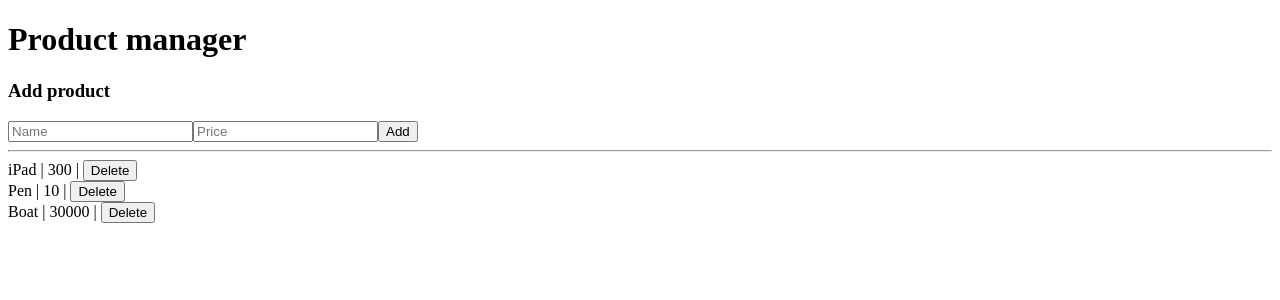
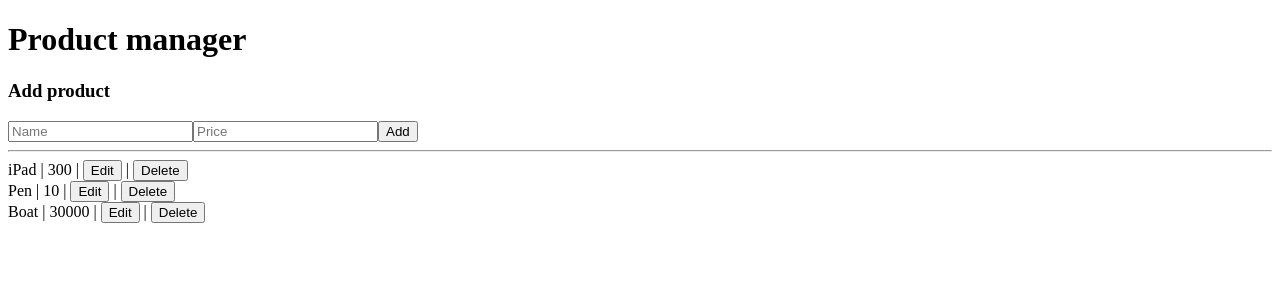
Before and after one commit to Marrieto/Test-React, a React app: page / in a window 1280 px wide. Shown: the top 300 px of the page. Built offline with nearby package versions, Linux system fonts and the light colour scheme.

Commit message:
Added edit functionality

```diff
--- a/src/components/App.js
+++ b/src/components/App.js
@@ -30,6 +30,7 @@
 
         this.onDelete = this.onDelete.bind(this)
         this.onAdd = this.onAdd.bind(this)
+        this.onEditSubmit = this.onEditSubmit.bind(this)
     }
 
     componentWillMount() {
@@ -65,6 +66,22 @@
         this.setState( {products: filteredProducts} )
     }
 
+    onEditSubmit(name, price, originalName)
+    {
+        let products = this.getProducts()
+
+        products = products.map(product => {
+            if (product.name === originalName) {
+                product.name = name
+                product.price = price
+            }
+
+            return product
+        })
+
+        this.setState({ products })
+    }
+
     render() {
         return (
 
@@ -82,6 +99,7 @@
                         key={product.name}
                         {...product}
                         onDelete={this.onDelete}
+                        onEditSubmit={this.onEditSubmit}
                         />
                             )
                 })
--- a/src/components/ProductItem.js
+++ b/src/components/ProductItem.js
@@ -5,7 +5,13 @@
     constructor(props) {
         super(props)
 
+        this.state = {
+            isEdit: false
+        }
+
         this.onDelete = this.onDelete.bind(this)
+        this.onEdit = this.onEdit.bind(this)
+        this.onEditSubmit = this.onEditSubmit.bind(this)
     }
 
     onDelete()
@@ -15,17 +21,47 @@
         onDelete(name)
     }
 
+    onEdit()
+    {
+        this.setState({ isEdit: true })
+    }
+
+    onEditSubmit(event)
+    {
+        event.preventDefault()
+
+        this.props.onEditSubmit(this.nameInput.value, this.priceInput.value, this.props.name)
+
+        this.setState({ isEdit: false })
+    }
+
     render() {
 
         const { name, price, onDelete } = this.props
 
         return (
             <div>
+                {
+                    this.state.isEdit ?
+                    (
+                        <form onSubmit={this.onEditSubmit}>
+                            <input placeholder="Name" ref={nameInput => this.nameInput = nameInput} defaultValue={name}></input>
+                            <input placeholder="Price" ref={priceInput => this.priceInput = priceInput} defaultValue={price}></input>
+                            <button>Save</button>
+                        </form>
+                    )
+                    : (
+                        <div>
                             <span>{name}</span>
                             {` | `}
                             <span>{price}</span>
                             {` | `}
+                            <button onClick={this.onEdit}>Edit</button>
+                            {` | `}
                             <button onClick={this.onDelete}>Delete</button>
+                        </div>
+                      )
+                }
             </div>
         );
     }
```
Lines whose indentation alone changed are shown as unchanged.
